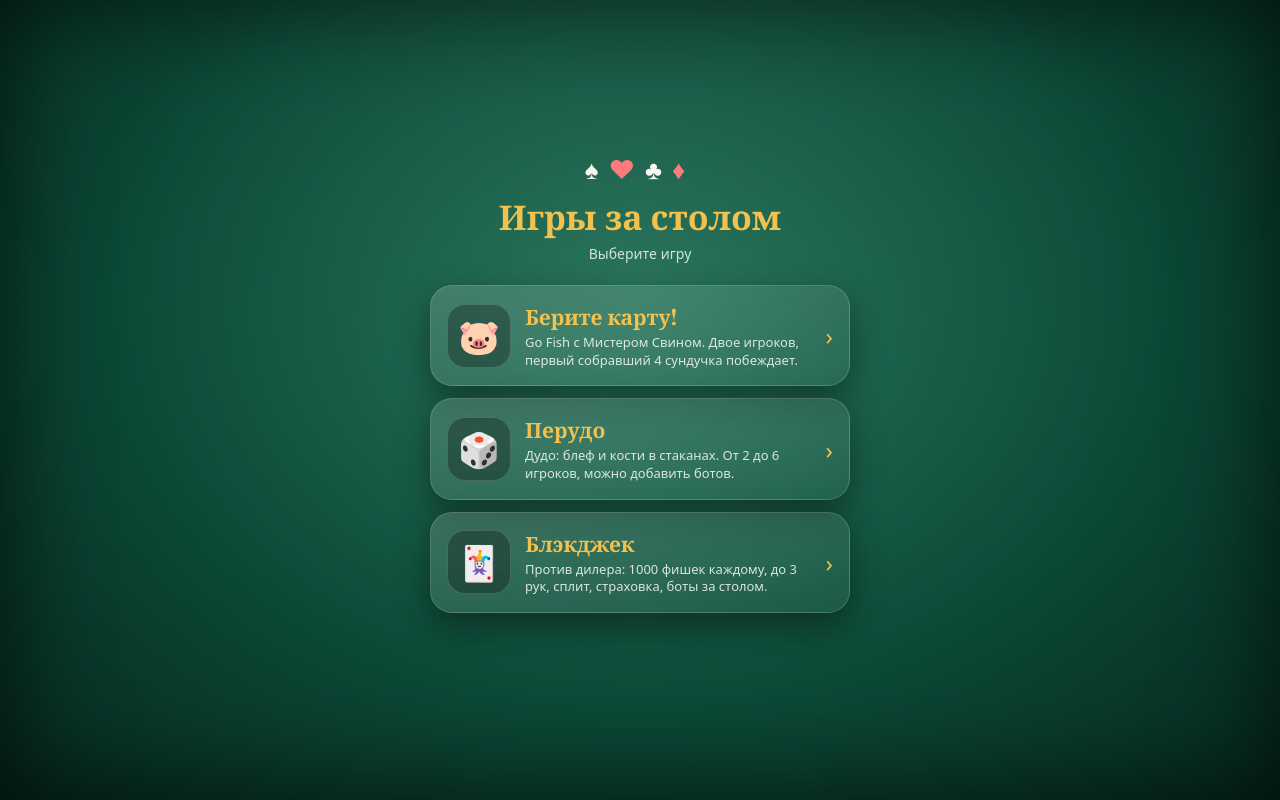
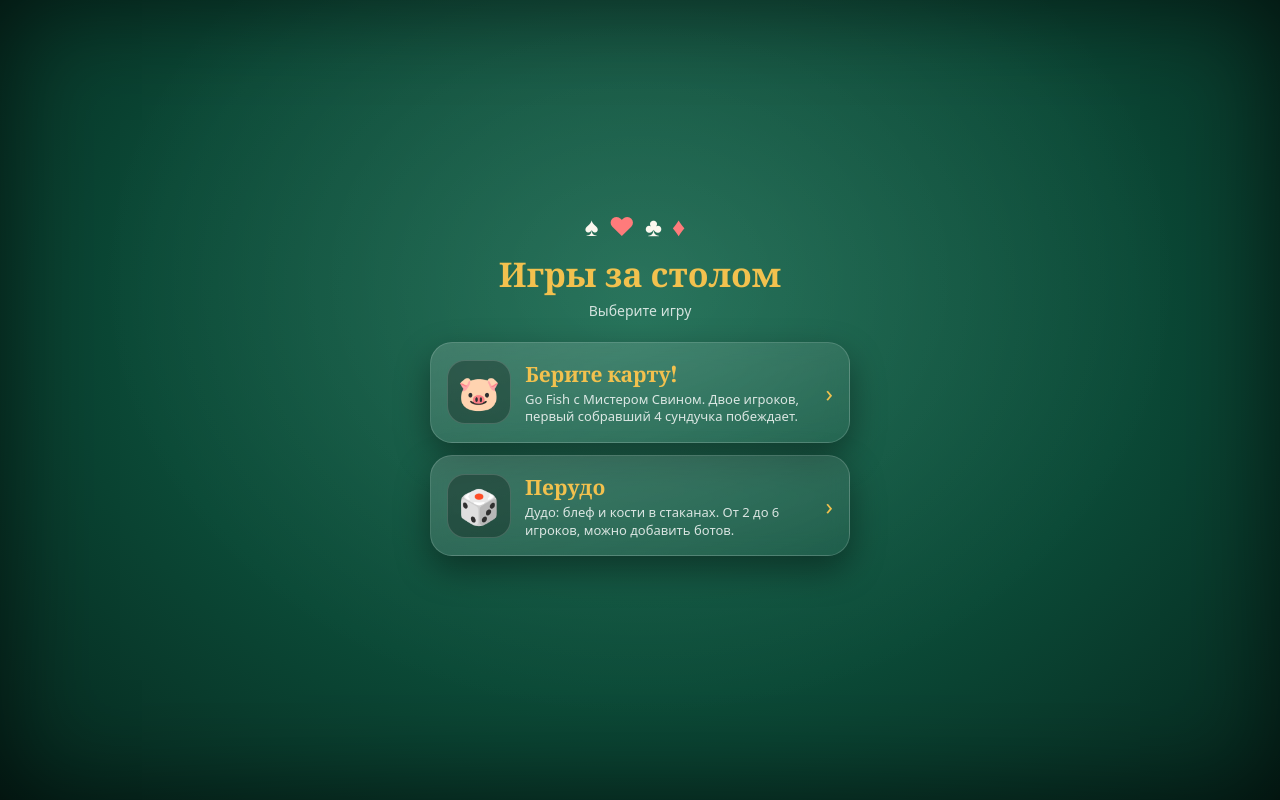
Before and after one commit to nkomputer26-png/gofish, a website: page public/index.html in a window 1280 px wide. Drawn offline with nearby package versions, Linux system fonts and the light colour scheme.

Commit message:
Update index.html

```diff
--- a/public/index.html
+++ b/public/index.html
@@ -22,7 +22,6 @@ h1{font-family:var(--serif);font-weight:800;font-size:34px;color:var(--gold);mar
   background:linear-gradient(160deg,rgba(255,255,255,.16),rgba(255,255,255,.05));backdrop-filter:blur(10px);-webkit-backdrop-filter:blur(10px);box-shadow:0 14px 34px rgba(0,0,0,.4);cursor:pointer;text-decoration:none;
   transition:transform .15s,border-color .2s;animation:rise .6s both}
 .game:nth-of-type(2){animation-delay:.12s}
-.game:nth-of-type(3){animation-delay:.24s}
 .game:active{transform:scale(.97);border-color:var(--gold)}
 @keyframes rise{from{opacity:0;transform:translateY(24px)}}
 .ico{flex:none;width:64px;height:64px;border-radius:18px;display:flex;align-items:center;justify-content:center;font-size:34px;background:rgba(0,0,0,.28);border:1px solid var(--line)}
@@ -47,11 +46,6 @@ h1{font-family:var(--serif);font-weight:800;font-size:34px;color:var(--gold);mar
     <div><b>Перудо</b><span>Дудо: блеф и кости в стаканах. От 2 до 6 игроков, можно добавить ботов.</span></div>
     <div class="go">›</div>
   </a>
-  <a class="game" href="/blackjack.html">
-    <div class="ico">🃏</div>
-    <div><b>Блэкджек</b><span>Против дилера: 1000 фишек каждому, до 3 рук, сплит, страховка, боты за столом.</span></div>
-    <div class="go">›</div>
-  </a>
   <div class="msg" id="msg"></div>
 </div>
 <script>
@@ -61,7 +55,7 @@ h1{font-family:var(--serif);font-weight:800;font-size:34px;color:var(--gold);mar
   if(!q||!/^\d{4}$/.test(q))return;
   document.getElementById('sub').textContent='Подключаемся к комнате '+q+'…';
   fetch('/api/room/'+q).then(function(r){return r.ok?r.json():Promise.reject()}).then(function(d){
-    location.replace(({perudo:'/perudo.html',blackjack:'/blackjack.html'}[d.game]||'/fish.html')+'?room='+q);
+    location.replace((d.game==='perudo'?'/perudo.html':'/fish.html')+'?room='+q);
   }).catch(function(){
     document.getElementById('sub').textContent='Выберите игру';
     document.getElementById('msg').textContent='Комната '+q+' не найдена или уже закрыта';
```
